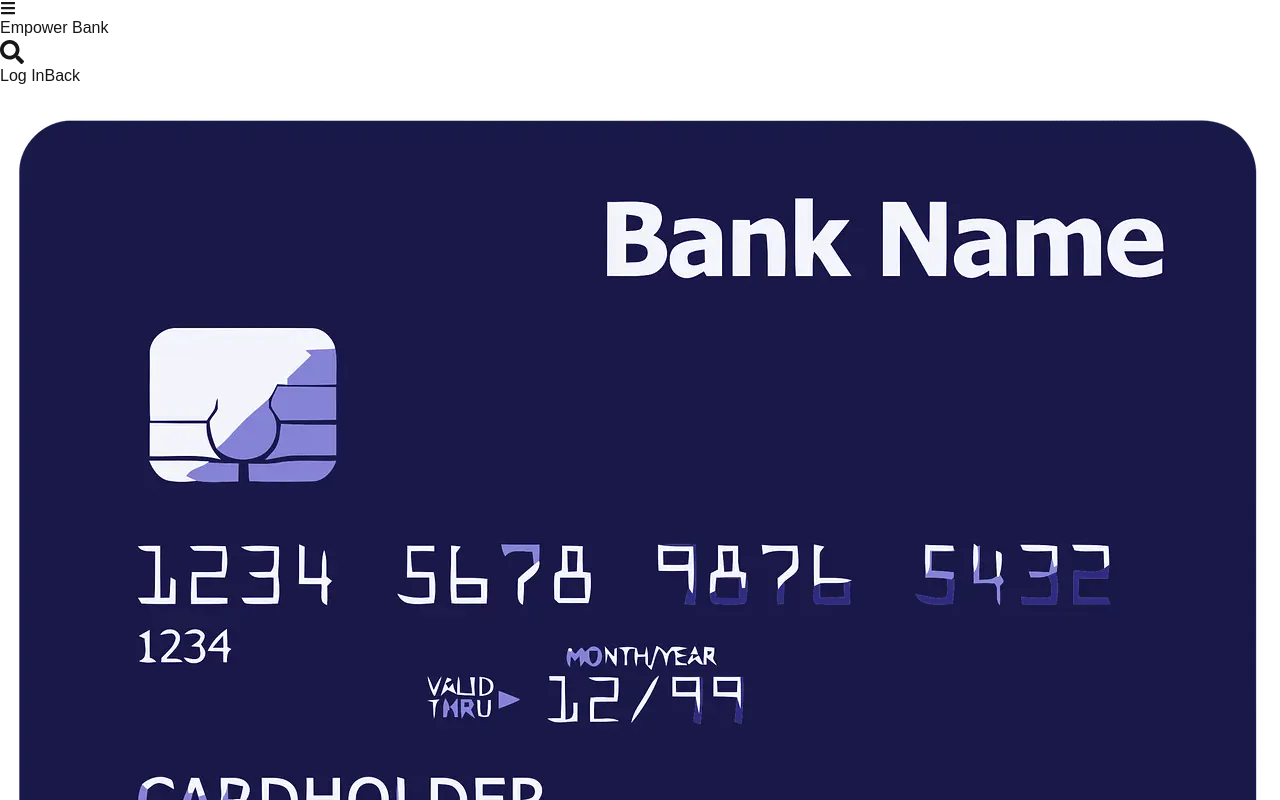
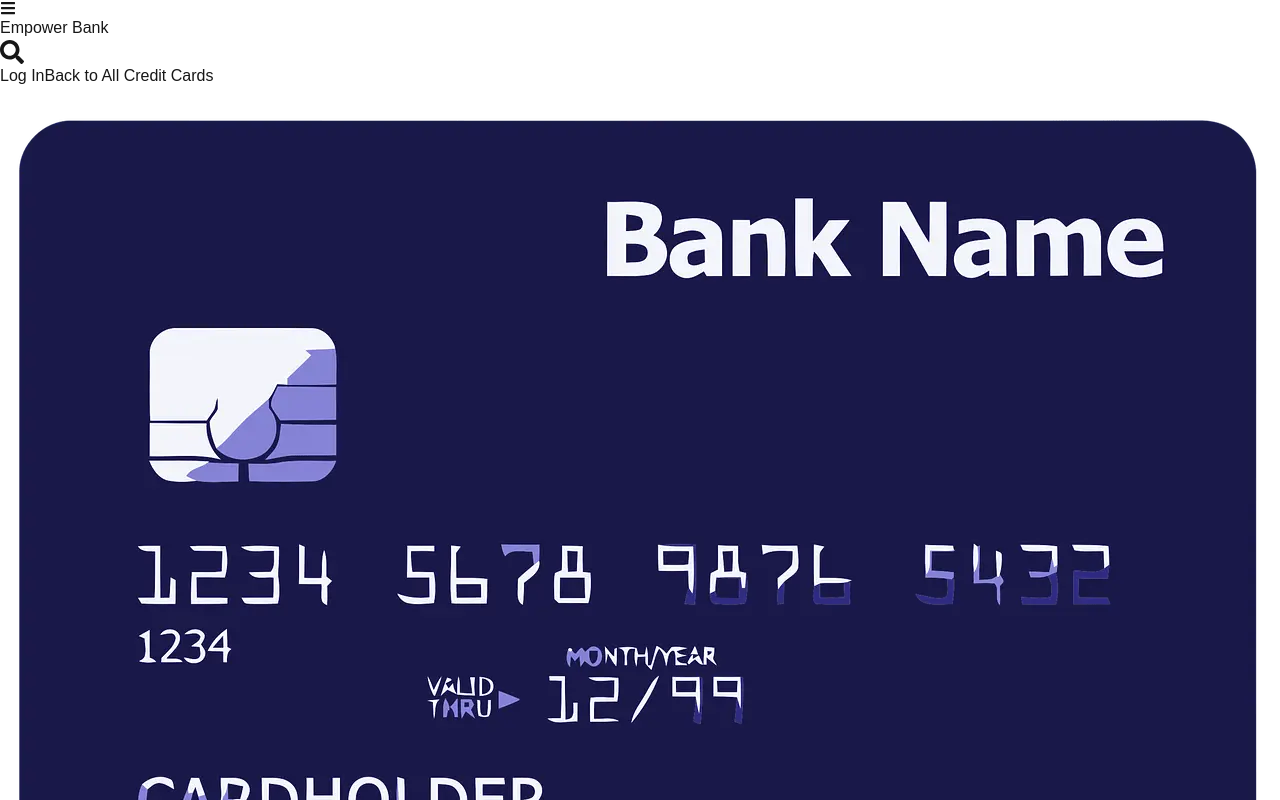
Before and after one commit to RoryDowse/financial-landing-page, a Next.js app: page / in a window 1280 px wide. Shown: the top 800 px of the page. Built offline with nearby package versions, Linux system fonts and the light colour scheme.

Commit message:
add Back button to header

```diff
--- a/src/app/components/Header.tsx
+++ b/src/app/components/Header.tsx
@@ -66,7 +66,7 @@ export default function Header() {
             <Link href="/">Log In</Link>
 
             {/* Back Button */}
-            <Link href="/">Back</Link>
+            <Link href="/">Back to All Credit Cards</Link>
         </header>
     );
 }
```
